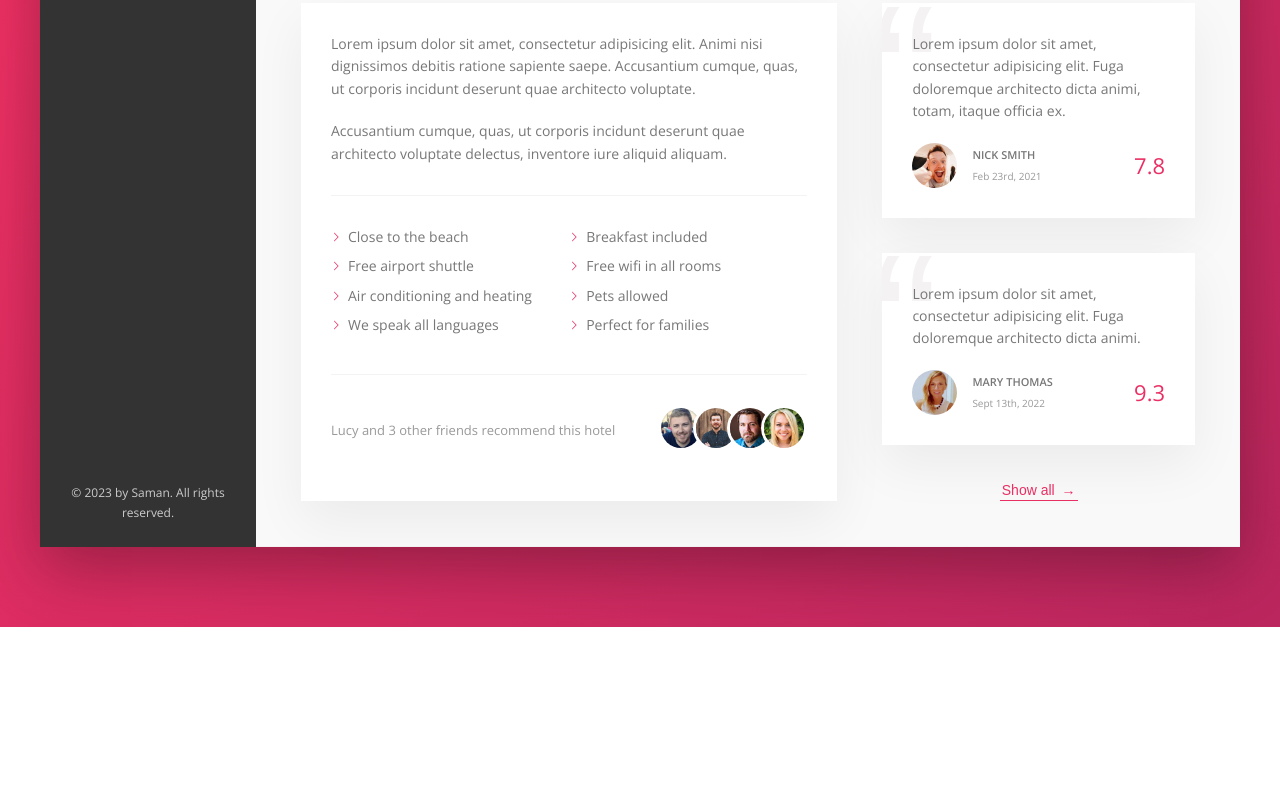
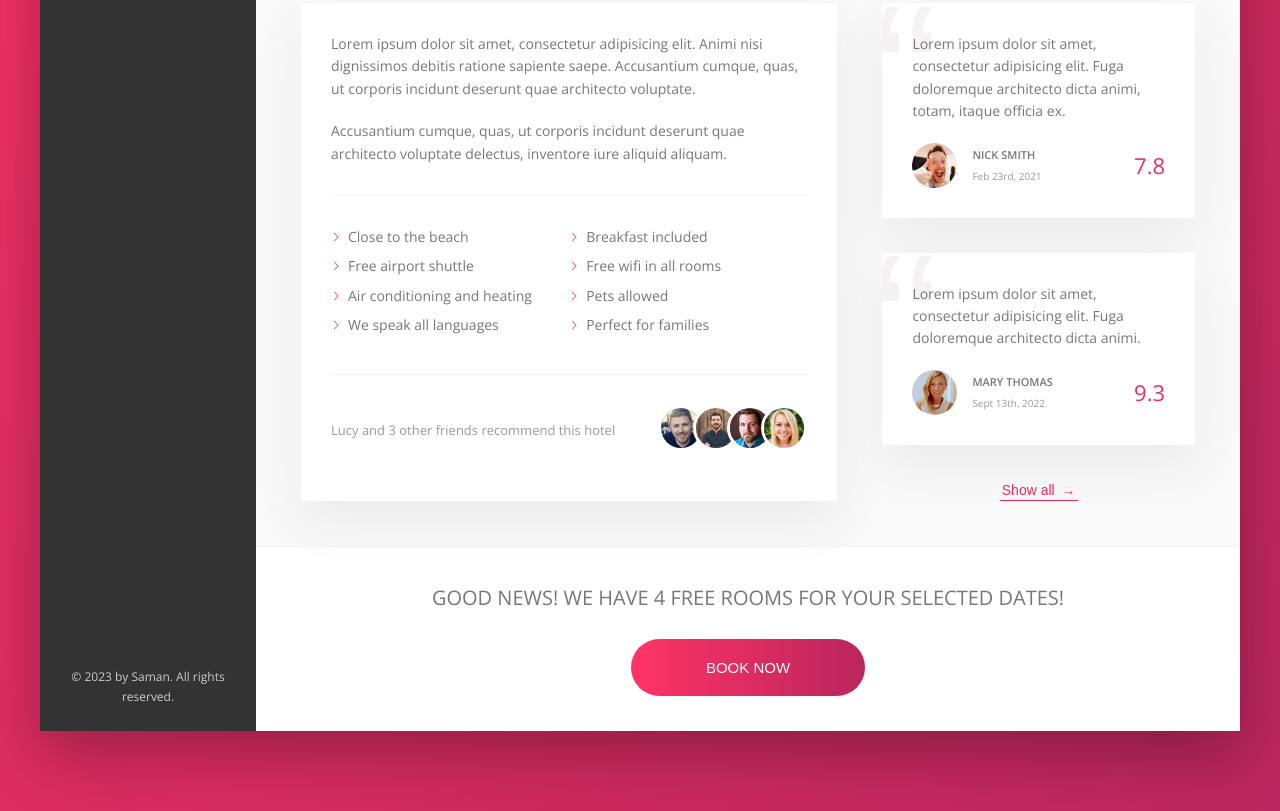
Before and after one commit to sam-nazarian/hotel-landing-page, a website: page index.html in a window 1280 px wide. Shown: the part 644-1455 px from the top of the page. Before the commit the page ends 1271 px from the top, so only its background shows below. Drawn offline with nearby package versions, Linux system fonts and the light colour scheme.

Commit message:
Built the CTA section

```diff
--- a/index.html
+++ b/index.html
@@ -226,6 +226,17 @@
                     </div>
                 </div>
 
+                <div class="cta">
+                    <h2 class="cta__book-now">
+                        Good news! We have 4 free rooms for your selected dates!
+                    </h2>
+
+                    <button class="btn">
+                        <span class="btn__visible">Book now</span>
+                        <span class="btn__invisible">Only 4 rooms left</span>
+                    </button>
+                </div>
+
             </main>
         </div>
 
--- a/sass/_components.scss
+++ b/sass/_components.scss
@@ -451,3 +451,71 @@
     z-index: 1;
   }
 }
+
+/////////////////////////////////////
+// CALL TO ACTION
+.cta {
+  padding: 3.5rem 0;
+  text-align: center;
+
+  &__book-now {
+    font-size: 2rem;
+    font-weight: 300;
+    text-transform: uppercase;
+    margin-bottom: 2.5rem;
+  }
+}
+
+/////////////////////////////////////
+// CALL TO ACTION
+
+.btn {
+  font-size: 1.5rem;
+  font-weight: 300;
+  text-transform: uppercase;
+  border-radius: 100px;
+  border: none;
+  background-image: linear-gradient(to right, var(--color-primary-light), var(--color-primary-dark));
+  color: #fff;
+  position: relative;
+  overflow: hidden; //everything outside button will disapear
+  cursor: pointer;
+
+  & > * {
+    display: inline-block;
+    transition: all 0.2s;
+  }
+
+  &__visible {
+    padding: 2rem 7.5rem;
+  }
+
+  &__invisible {
+    position: absolute;
+    padding: 2rem 0; //since height & width is fixed, the padding we take place of the width
+
+    // give it height & width of parent
+    height: 100%;
+    width: 100%;
+
+    left: 0;
+    top: -100%; //moves up exactly the size of the elm
+  }
+
+  &:hover {
+    background-image: linear-gradient(to left, var(--color-primary-light), var(--color-primary-dark));
+  }
+
+  &:hover &__visible {
+    transform: translateY(100%); //don;t use top as we didn't use absolute positioning on it
+  }
+
+  &:hover &__invisible {
+    top: 0;
+  }
+
+  &:focus {
+    outline: none;
+    animation: pulsate 1s infinite;
+  }
+}
```
Also changed, not shown: css/style.css, 1 other file.
